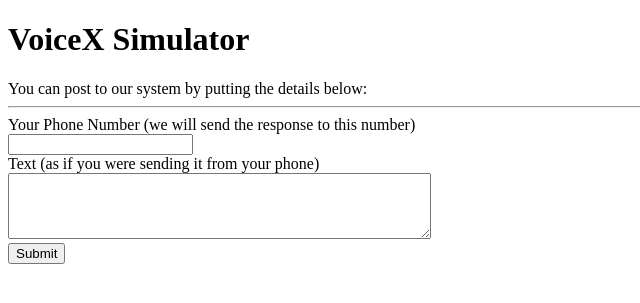
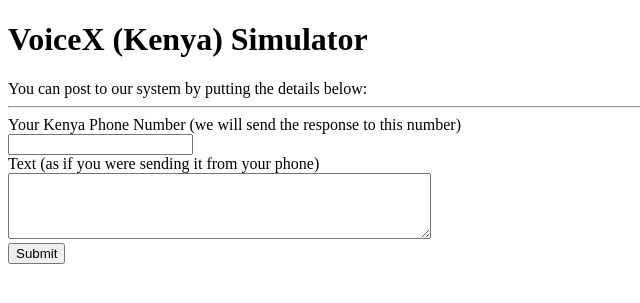
Before and after one commit to anantb/voicex, a Python web app: template server/voicex/templates/voicex_ke.html in a window 1280 px wide. Shown: the top 303 px of the page, without its empty margins (0-640 px from the left). Run offline with Jinja, Linux system fonts and the light colour scheme; the template is opened without the code that fills it, so the values that code supplies are empty; some libraries are stand-ins or nearby versions.

Commit message:
some minor label changes

```diff
--- a/server/voicex/templates/mungano_ke.html
+++ b/server/voicex/templates/mungano_ke.html
@@ -1,10 +1,10 @@
 {% extends "base.html" %}
 {% block content %}
-<h1>Mungano Simulator </h1>
+<h1>Mungano (Kenya) Simulator </h1>
 <form method="POST" action="/mungano_us">
 	You can post to our system by putting the details below:
 	<hr />
-	<label for="from">Your Phone Number (we will send the response to this number)</label><br />
+	<label for="from">Your Kenya Phone Number (we will send the response to this number)</label><br />
 	<input type="text" name="from" id="from" /><br />
 	<label for="text">Text (as if you were sending it from your phone)</label> <br />
 	<textarea name="text" id="text" rows="4" cols="50">
--- a/server/voicex/templates/mungano_us.html
+++ b/server/voicex/templates/mungano_us.html
@@ -1,10 +1,10 @@
 {% extends "base.html" %}
 {% block content %}
-<h1>Mungano Simulator </h1>
+<h1>Mungano (US) Simulator </h1>
 <form method="POST" action="/mungano_us">
 	You can post to our system by putting the details below:
 	<hr />
-	<label for="from">Your Phone Number (we will send the response to this number)</label><br />
+	<label for="from">Your US Phone Number (we will send the response to this number)</label><br />
 	<input type="text" name="from" id="from" /><br />
 	<label for="text">Text (as if you were sending it from your phone)</label> <br />
 	<textarea name="text" id="text" rows="4" cols="50">
--- a/server/voicex/templates/voicex_ke.html
+++ b/server/voicex/templates/voicex_ke.html
@@ -1,10 +1,10 @@
 {% extends "base.html" %}
 {% block content %}
-<h1>VoiceX Simulator </h1>
+<h1>VoiceX (Kenya) Simulator </h1>
 <form method="POST" action="/trish_us">
 	You can post to our system by putting the details below:
 	<hr />
-	<label for="from">Your Phone Number (we will send the response to this number)</label><br />
+	<label for="from">Your Kenya Phone Number (we will send the response to this number)</label><br />
 	<input type="text" name="from" id="from" /><br />
 	<label for="text">Text (as if you were sending it from your phone)</label> <br />
 	<textarea name="text" id="text" rows="4" cols="50">
--- a/server/voicex/templates/voicex_us.html
+++ b/server/voicex/templates/voicex_us.html
@@ -1,10 +1,10 @@
 {% extends "base.html" %}
 {% block content %}
-<h1>VoiceX Simulator </h1>
+<h1>VoiceX (US) Simulator </h1>
 <form method="POST" action="/trish_us">
 	You can post to our system by putting the details below:
 	<hr />
-	<label for="from">Your Phone Number (we will send the response to this number)</label><br />
+	<label for="from">Your US Phone Number (we will send the response to this number)</label><br />
 	<input type="text" name="from" id="from" /><br />
 	<label for="text">Text (as if you were sending it from your phone)</label> <br />
 	<textarea name="text" id="text" rows="4" cols="50">
```
